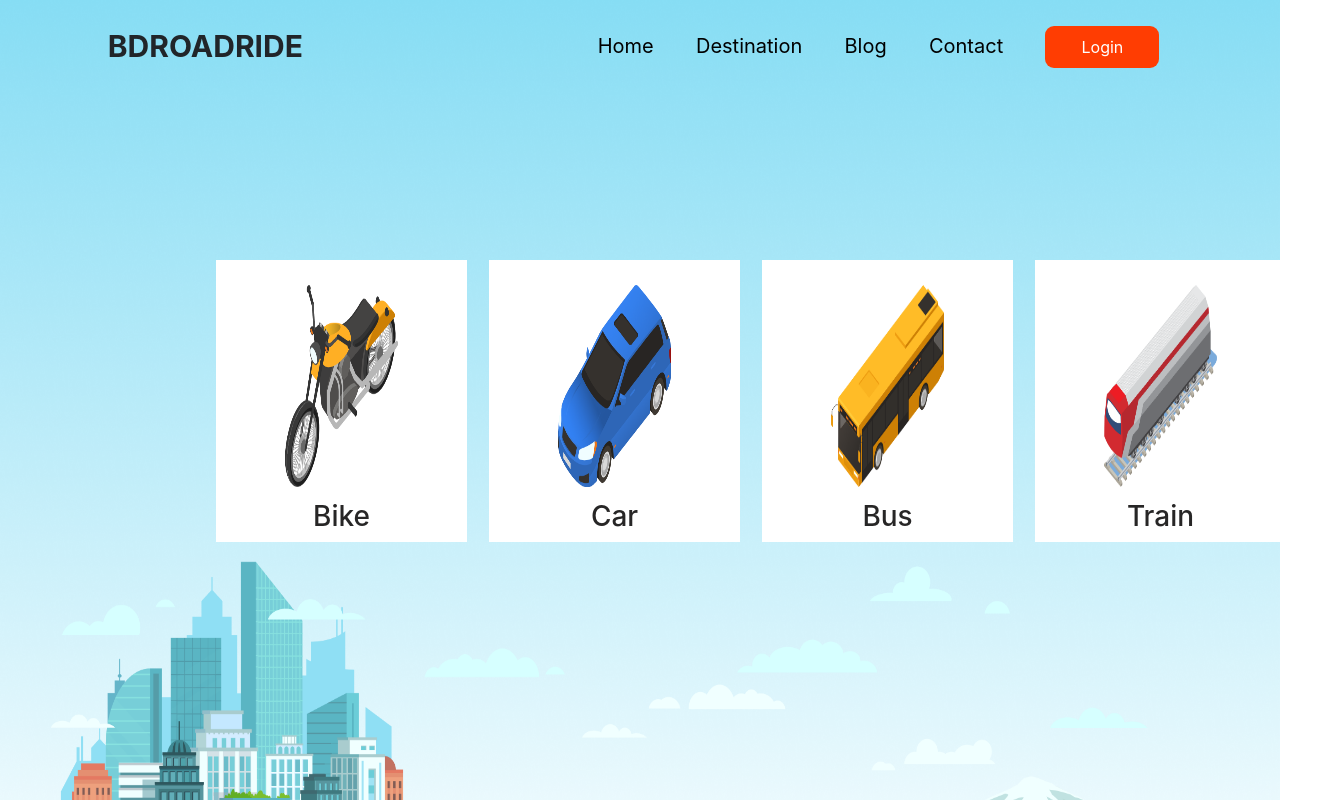
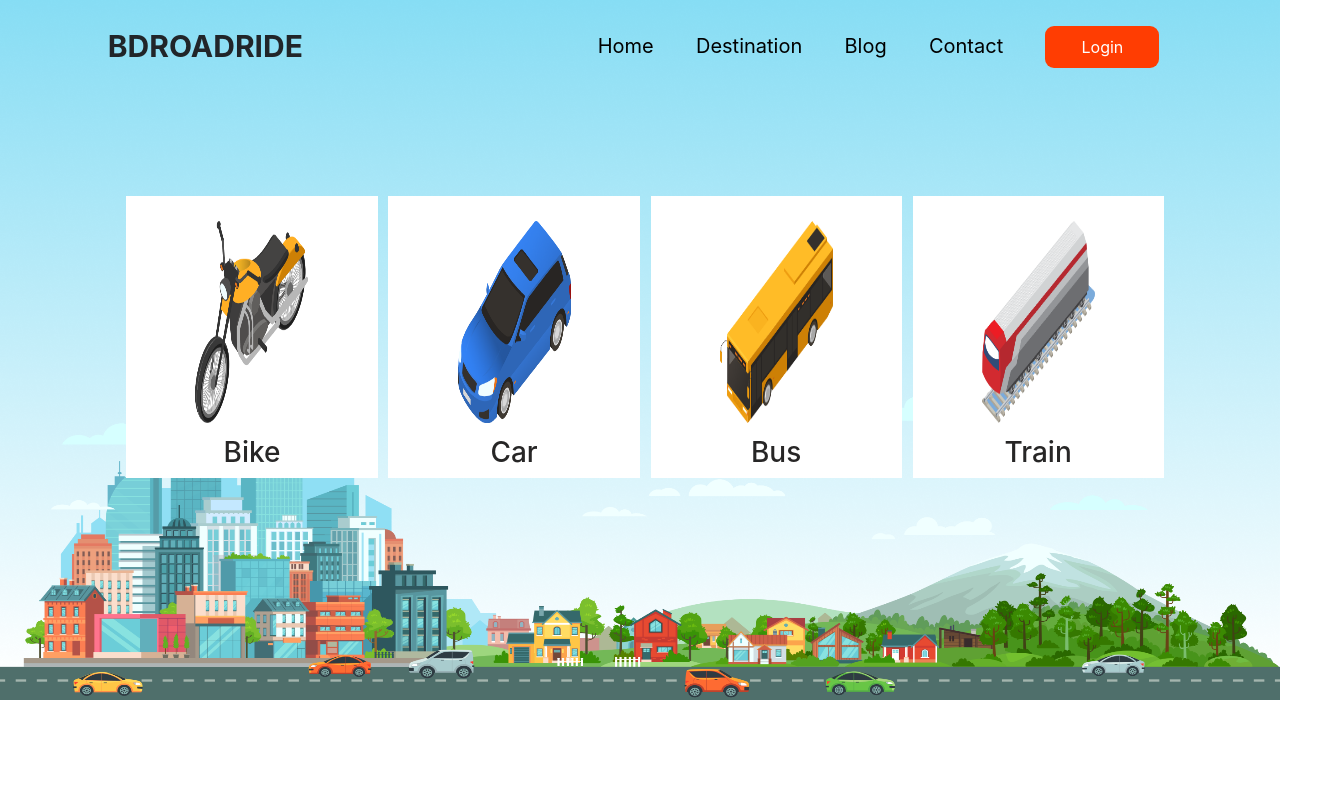
Before and after one commit to suparansharma/bd_road_ride_using_react, a React (Create React App) app: page / in a window 1280 px wide. Shown: the whole page, 1332 px wide, since content can reach past the window. Built offline with nearby package versions, Linux system fonts and the light colour scheme.

Commit message:
home pagess css

```diff
--- a/src/components/Home/Home.css
+++ b/src/components/Home/Home.css
@@ -43,13 +43,22 @@ body{
 @media only screen and (min-width: 600px) {}
 
 /* Medium devices (landscape tablets, 768px and up) */
-@media only screen and (min-width: 768px) {}
+@media only screen and (min-width: 768px) {
+
+}
 
 /* Large devices (laptops/desktops, 992px and up) */
-@media only screen and (min-width: 992px) {}
+@media only screen and (min-width: 992px) {
+    body{
+
+        background-image: url('../../images/Bg.png');
+      background-size:100% 700px;
+      background-repeat: no-repeat;
+    }
+}
 
 /* Extra large devices (large laptops and desktops, 1200px and up) */
-@media only screen and (min-width: 1200px) {
+/* @media only screen and (min-width: 1200px) {
     body{
 
 
@@ -65,3 +74,4 @@ body{
 
         }
 }
+ */
```
